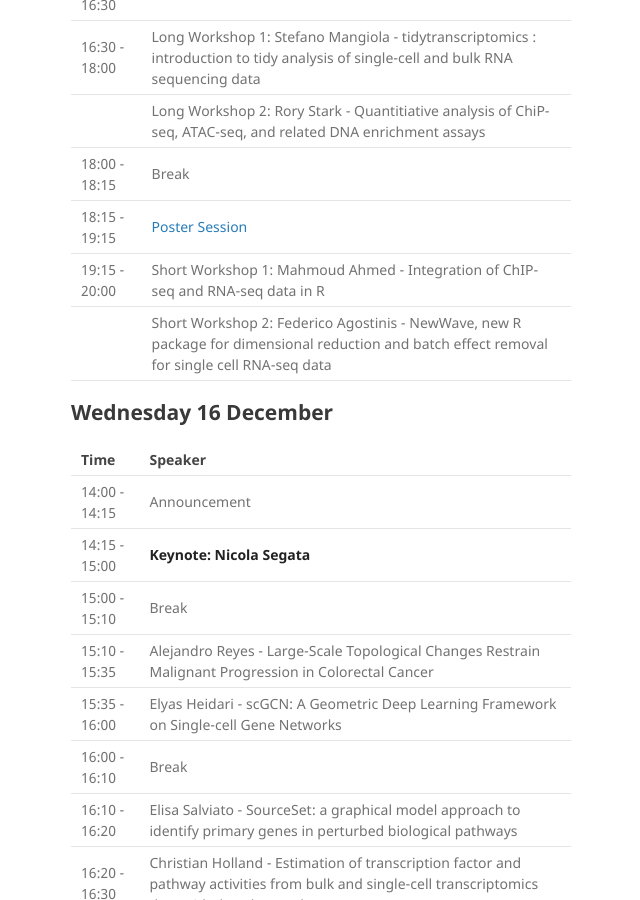
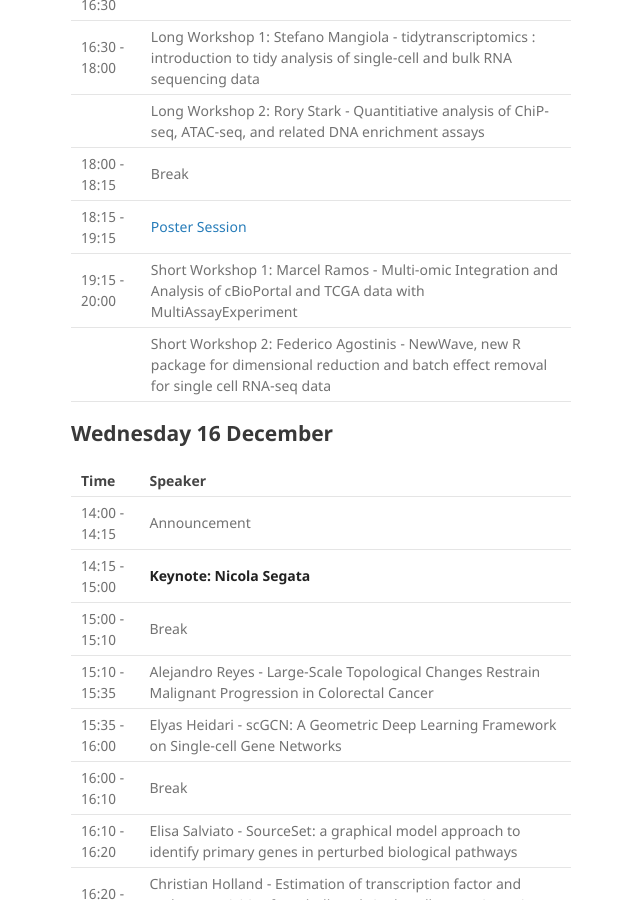
Before and after one commit to Bioconductor/EuroBioc2020, a Jekyll site: the page built from docs/conference_schedule.md, in a window 1280 px wide and 900 px high, scrolled down 2313 px. Shown: the whole window, without its empty margins (499-1139 px from the left). Built offline with Jekyll 4.4.1, drawn with Linux system fonts in a browser that asks for light colours; some of the changed text lies outside the part shown.

Commit message:
Update schedule

```diff
--- a/docs/conference_schedule.md
+++ b/docs/conference_schedule.md
@@ -54,7 +54,7 @@ The conference will take place on 14-18 December 2020, from 14:00 to 20:00 CET.
 |  | Long Workshop 2: Rory Stark - Quantitiative analysis of ChiP-seq, ATAC-seq, and related DNA enrichment assays |
 | 18:00 - 18:15 | Break |
 | 18:15 - 19:15 | [Poster Session](#posters) |
-| 19:15 - 20:00 | Short Workshop 1: Mahmoud Ahmed - Integration of ChIP-seq and RNA-seq data in R |
+| 19:15 - 20:00 | Short Workshop 1: Marcel Ramos - Multi-omic Integration and Analysis of cBioPortal and TCGA data with MultiAssayExperiment |
 |  |  Short Workshop 2: Federico Agostinis - NewWave, new R package for dimensional reduction and batch effect removal for single cell RNA-seq data |
 
 ## Wednesday 16 December
```
Also changed, not shown: other parts of docs/conference_schedule.md (+3 -2 lines).
